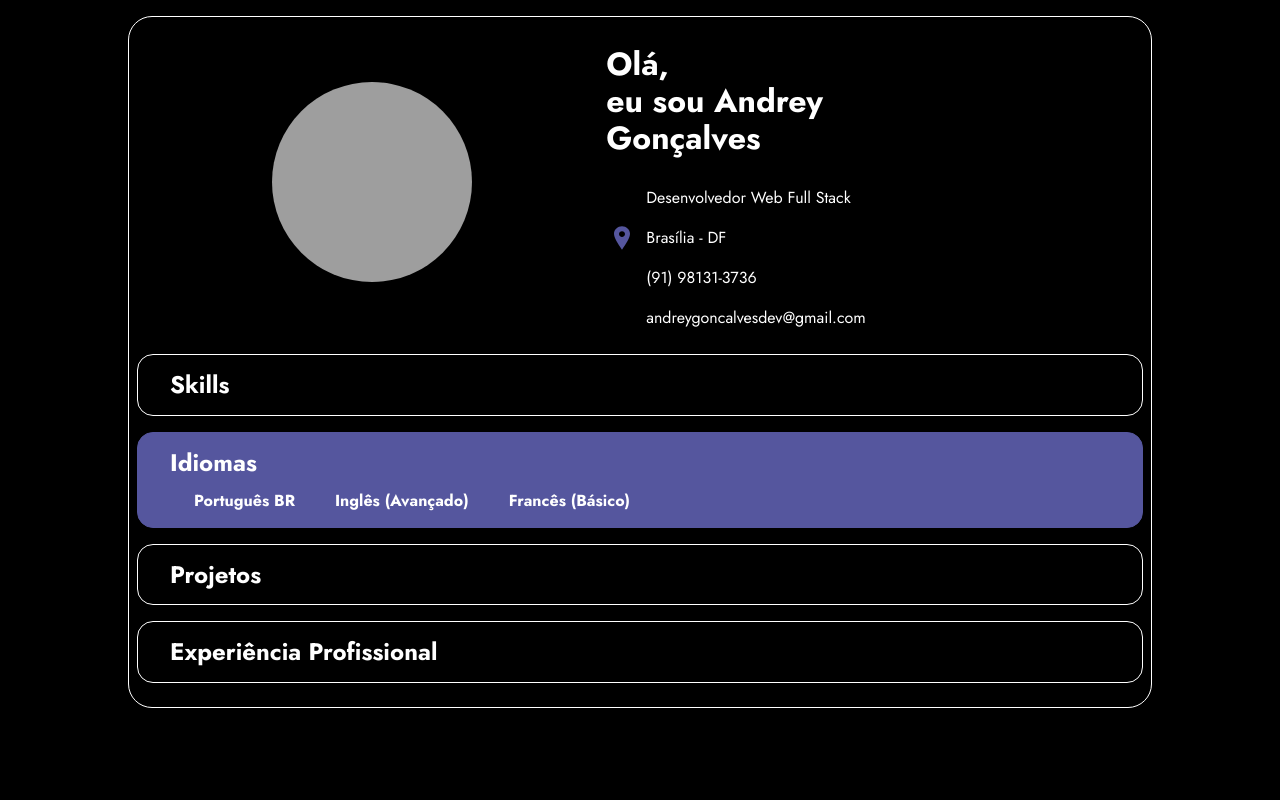
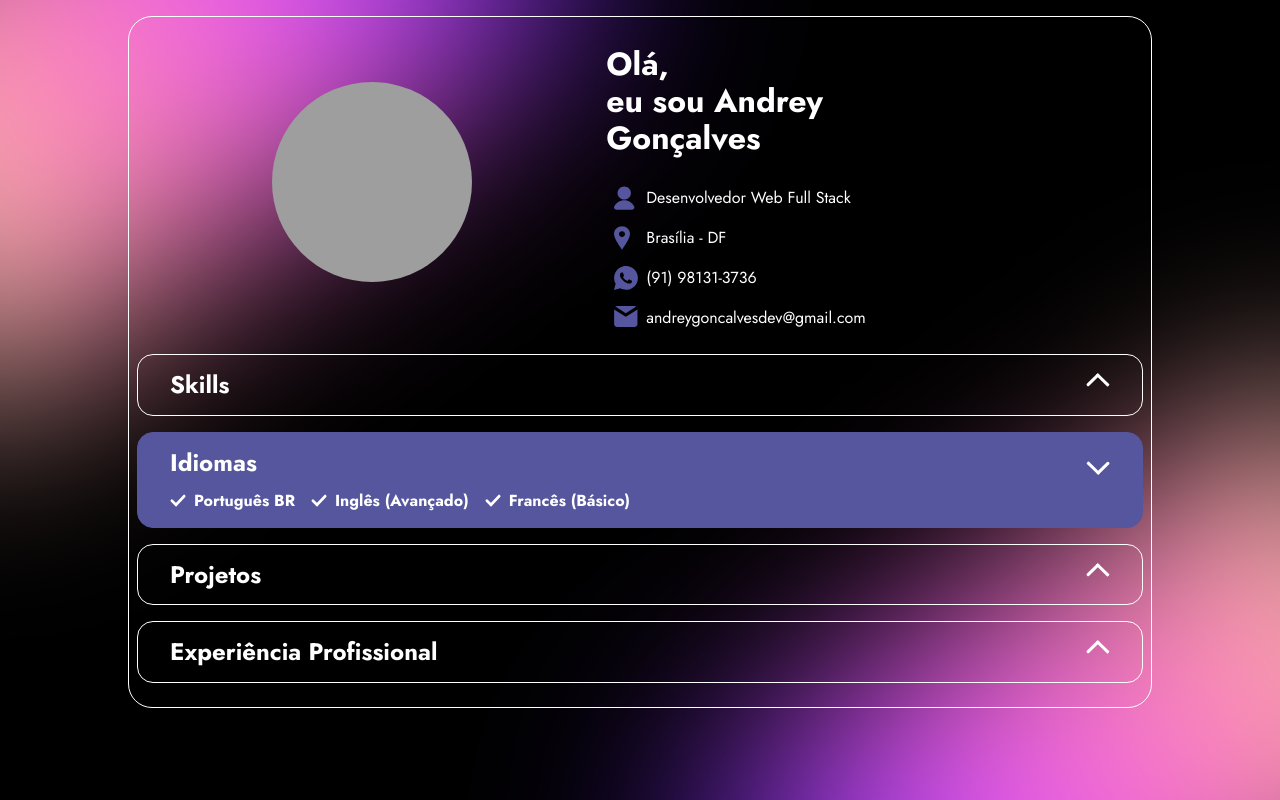
Before and after one commit to Andr3yGabriel/portifolio, a plain HTML site: page index.html in a window 1280 px wide. Both pictures are taken after a click on the button "Idiomas". Drawn offline with nearby package versions, Linux system fonts and the light colour scheme; grey boxes are pictures that could not be loaded.

Commit message:
Fix: Alteração para /assets nos arquivos de CSS

```diff
--- a/assets/css/acordeon.css
+++ b/assets/css/acordeon.css
@@ -47,7 +47,7 @@
     height: 1.5rem;
     background-repeat: no-repeat;
     background-size: contain;
-    background-image: url('assets/img/icons/arrow-top.svg');
+    background-image: url('/assets/img/icons/arrow-top.svg');
     transition: .5s;
 }
 
--- a/assets/css/experience.css
+++ b/assets/css/experience.css
@@ -23,6 +23,6 @@
     width: 1rem;
     background-repeat: no-repeat;
     background-size: contain;
-    background-image: url('assets/img/icons/calendar.svg');
+    background-image: url('/assets/img/icons/calendar.svg');
     margin-right: .5rem;
 }
--- a/assets/css/global.css
+++ b/assets/css/global.css
@@ -27,7 +27,7 @@ main {
 main::before,
 main::after {
     content: '';
-    background-image: url('assets/img/background.svg');
+    background-image: url('/assets/img/background.svg');
     background-repeat: no-repeat;
     background-size: contain;
     width: 140vw;
--- a/assets/css/header.css
+++ b/assets/css/header.css
@@ -41,7 +41,7 @@
 }
 
 .information .job::before {
-    background-image: url('assets/img/icons/GroupUser.svg');
+    background-image: url('/assets/img/icons/GroupUser.svg');
 }
 
 .information .location::before {
@@ -49,11 +49,11 @@
 }
 
 .information .phone::before {
-    background-image: url('assets/img/icons/VectorWhatsapp.svg');
+    background-image: url('/assets/img/icons/VectorWhatsapp.svg');
 }
 
 .information .email::before {
-    background-image: url('assets/img/icons/GroupMail.svg');
+    background-image: url('/assets/img/icons/GroupMail.svg');
 }
 
 @media only screen and (min-width: 768px) {
--- a/assets/css/languages.css
+++ b/assets/css/languages.css
@@ -25,6 +25,6 @@
     width: 1rem;
     background-repeat: no-repeat;
     background-size: contain;
-    background-image: url('assets/img/icons/check.svg');
+    background-image: url('/assets/img/icons/check.svg');
     margin-right: .5rem;
 }
--- a/assets/css/portfolio.css
+++ b/assets/css/portfolio.css
@@ -34,6 +34,6 @@
     width: 1rem;
     background-repeat: no-repeat;
     background-size: contain;
-    background-image: url('assets/img/icons/github.svg');
+    background-image: url('/assets/img/icons/github.svg');
     margin-right: .5rem;
 }
```
